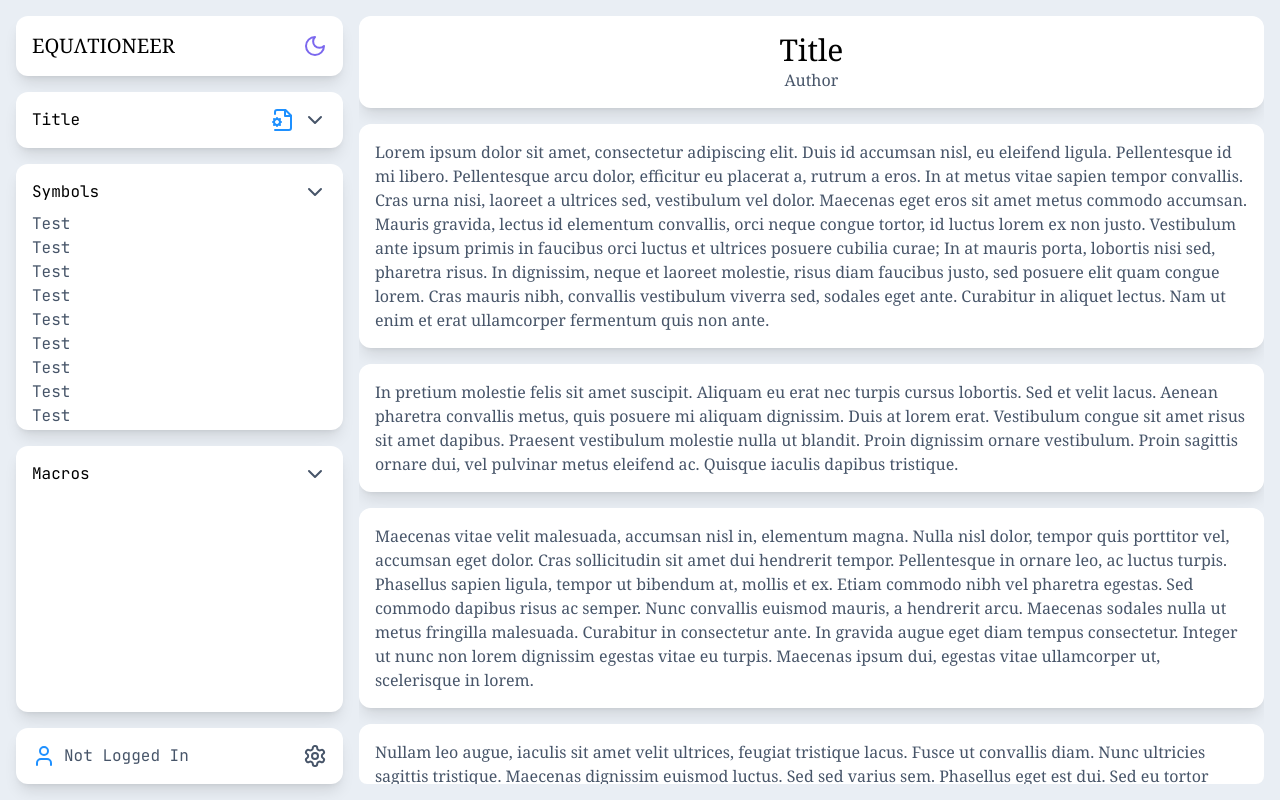
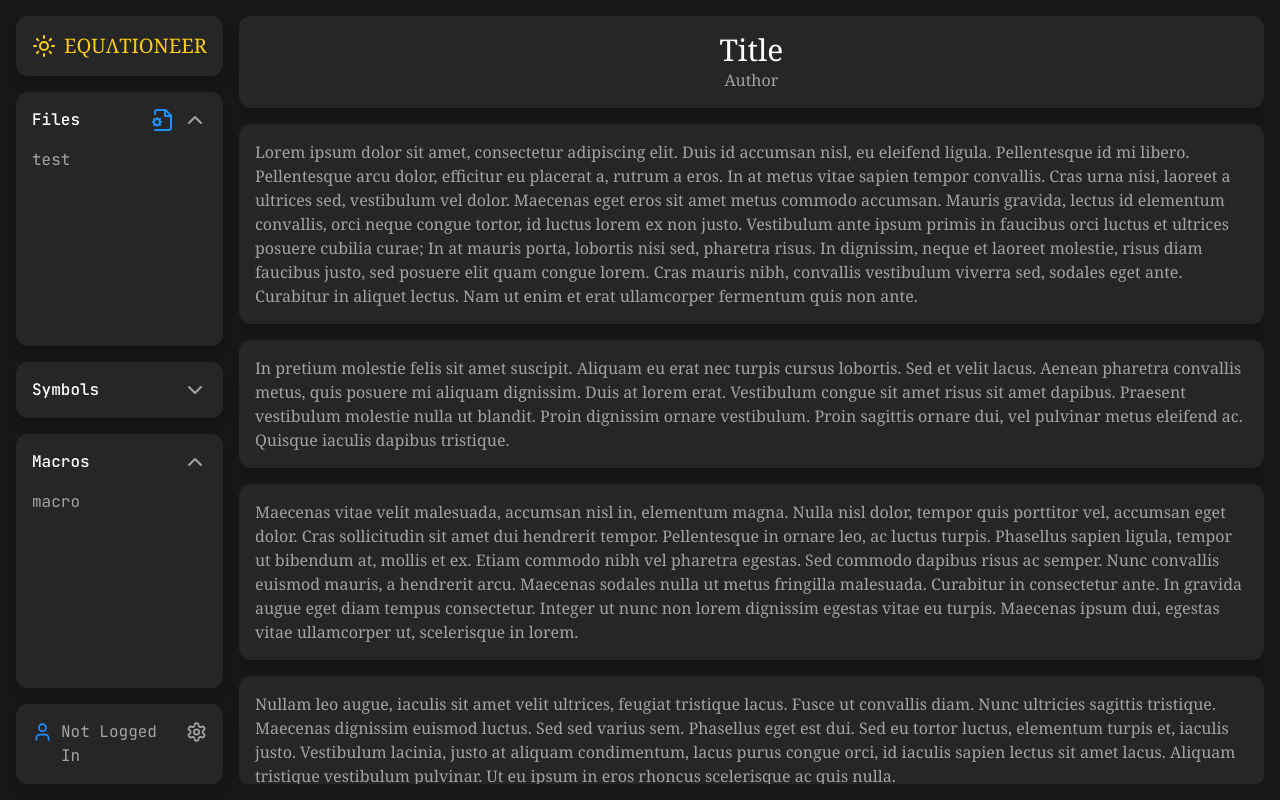
Before and after one commit to Jokauppi/Equationeer, a React (Vite) app: page / in a window 1280 px wide. Built offline with nearby package versions, Linux system fonts and the light colour scheme.

Commit message:
add collapsible, convert files, symbols and macros to collapsible

```diff
--- a/src/App.tsx
+++ b/src/App.tsx
@@ -1,19 +1,24 @@
 import React, { useState } from 'react';
 import {
-  Sun, Moon, User, Settings, FileCog, ChevronDown,
+  Sun, Moon, User, Settings, FileCog,
 } from 'lucide-react';
 import Box from './components/Box';
+import Collapsible from './components/Collapsible';
 
 function App() {
-  const [darkMode, setDarkMode] = useState(false);
+  const [darkMode, setDarkMode] = useState(true);
+  const [filesOpen, setFilesOpen] = useState(true);
+  const [symbolsOpen, setSymbolsOpen] = useState(false);
+  const [macrosOpen, setMacrosOpen] = useState(true);
 
   return (
     <div className={`App flex flex-row justify-center w-screen dhscreen font-sans text-black touch-none ${darkMode ? 'dark bg-black' : 'bg-slate-300'}`}>
       <div className="flex flex-col-reverse md:flex-row justify-between gap-y-4 md:gap-x-4 p-4 w-full h-full bg-slate-150 dark:bg-neutral-900 3xl:max-w-screen-3xl shadow-2xl">
-        <div className="flex flex-col justify-end md:justify-start gap-y-4 w-full h-fit md:h-full md:max-w-lg">
+        <div className="flex flex-col justify-end md:justify-between gap-y-4 w-full md:h-full md:max-w-lg">
+          <div className="flex flex-col justify-end md:justify-start gap-y-4 w-full md:h-full md:max-w-lg">
+
             <Box fit className="hidden md:block">
-            <div className="flex flex-row justify-between content-center gap-x-32">
-              <p className="font-serif text-xl text-black dark:text-white">EQUΛTIONEER</p>
+              <div className="flex flex-row justify-start content-center gap-x-2">
                 <button
                   type="button"
                   onClick={() => {
@@ -21,19 +26,21 @@ function App() {
                   }}
                 >
                   {darkMode ? (
-                  <Sun size={24} color="gold" />
+                    <Sun size={24} color="#facc15" />
                   ) : (
-                  <Moon size={24} color="mediumslateblue" />
+                    <Moon size={24} color="black" />
                   )}
                 </button>
+                <p className="font-serif text-xl text-black dark:text-yellow-400">EQUΛTIONEER</p>
               </div>
             </Box>
-          <Box fit>
-            <div className="flex flex-row justify-between content-center">
-              <div className="text-black dark:text-white">Title</div>
-              <div className="flex flex-row justify-between content-center gap-2">
-                <FileCog size={24} color="dodgerblue" />
-                <Settings size={24} className="block md:hidden" />
+            <Collapsible
+              title="Files"
+              open={filesOpen}
+              setOpen={setFilesOpen}
+              buttons={[
+                <FileCog size={24} color="dodgerblue" />,
+                <Settings size={24} className="block md:hidden" />,
                 <button
                   className="block md:hidden"
                   type="button"
@@ -46,17 +53,18 @@ function App() {
                   ) : (
                     <Moon size={24} color="mediumslateblue" />
                   )}
-                </button>
-                <ChevronDown size={24} />
-              </div>
-
-            </div>
-          </Box>
-          <Box className="overflow-hidden max-h-56 md:max-h-full">
-            <div className="flex flex-row justify-between content-center">
-              <div className="text-black dark:text-white">Symbols</div>
-              <ChevronDown size={24} />
-            </div>
+                </button>,
+              ]}
+            >
+              <div className="pb-4">test</div>
+            </Collapsible>
+            <Collapsible
+              title="Symbols"
+              open={symbolsOpen}
+              setOpen={setSymbolsOpen}
+              openClass="max-h-56 md:max-h-full"
+              commonClass="overflow-hidden"
+            >
               <div className="h-full mt-2 overflow-y-auto scrollbar-none">
                 <div>Test</div>
                 <div>Test</div>
@@ -75,13 +83,15 @@ function App() {
                 <div>Test</div>
                 <div>Test</div>
               </div>
-          </Box>
-          <Box className="h-fit md:h-full">
-            <div className="flex flex-row justify-between content-center">
-              <div className="text-black dark:text-white">Macros</div>
-              <ChevronDown size={24} />
+            </Collapsible>
+            <Collapsible
+              title="Macros"
+              open={macrosOpen}
+              setOpen={setMacrosOpen}
+            >
+              <div className="pb-4">macro</div>
+            </Collapsible>
           </div>
-          </Box>
           <Box fit className="hidden md:block">
             <div className="flex flex-row justify-between gap-x-4">
               <div className="flex flex-row content-center gap-x-2">
--- /dev/null
+++ b/src/components/Collapsible.tsx
@@ -0,0 +1,62 @@
+import React from 'react';
+import { twMerge } from 'tailwind-merge';
+import { ChevronDown, ChevronUp } from 'lucide-react';
+import Box from './Box';
+
+type CollapsibleProps = {
+  title: string;
+  open: boolean;
+  setOpen: (open: boolean) => void;
+  children: React.ReactNode;
+  openClass?: string;
+  closedClass?: string;
+  commonClass?: string;
+  logo?: React.ReactNode;
+  buttons?: React.ReactNode | React.ReactNode[];
+};
+
+function Collapsible({
+  title, open, setOpen, children, openClass, closedClass, commonClass, logo, buttons,
+}: CollapsibleProps) {
+  const openClassName = `h-full ${openClass}`;
+  const closedClassName = `h-fit shrink-0 ${closedClass}`;
+
+  return (
+    <Box className={twMerge(`flex flex-col p-0 ${commonClass} ${open ? openClassName : closedClassName}`)}>
+      <button
+        type="button"
+        onClick={() => {
+          setOpen(!open);
+        }}
+      >
+        <div className="flex flex-row justify-between content-center p-4">
+          <div className="flex flex-row justify-start content-center gap-x-2">
+            {logo}
+            <div className="text-black dark:text-white font-medium">
+              {title}
+            </div>
+          </div>
+          <div className="flex flex-row justify-end content-center gap-x-2">
+            {/*
+              eslint-disable
+              jsx-a11y/click-events-have-key-events,
+              jsx-a11y/no-static-element-interactions
+            */}
+            <div
+              className="flex flex-row justify-end content-center gap-x-2"
+              onClick={(e) => { e.stopPropagation(); }}
+            >
+              {buttons}
+            </div>
+            {open ? <ChevronUp size={24} /> : <ChevronDown size={24} />}
+          </div>
+        </div>
+      </button>
+      <div className={`px-4 overflow-hidden ${!open ? 'hidden' : ''}`}>
+        {children}
+      </div>
+    </Box>
+  );
+}
+
+export default Collapsible;
```
Lines whose indentation alone changed are shown as unchanged.
